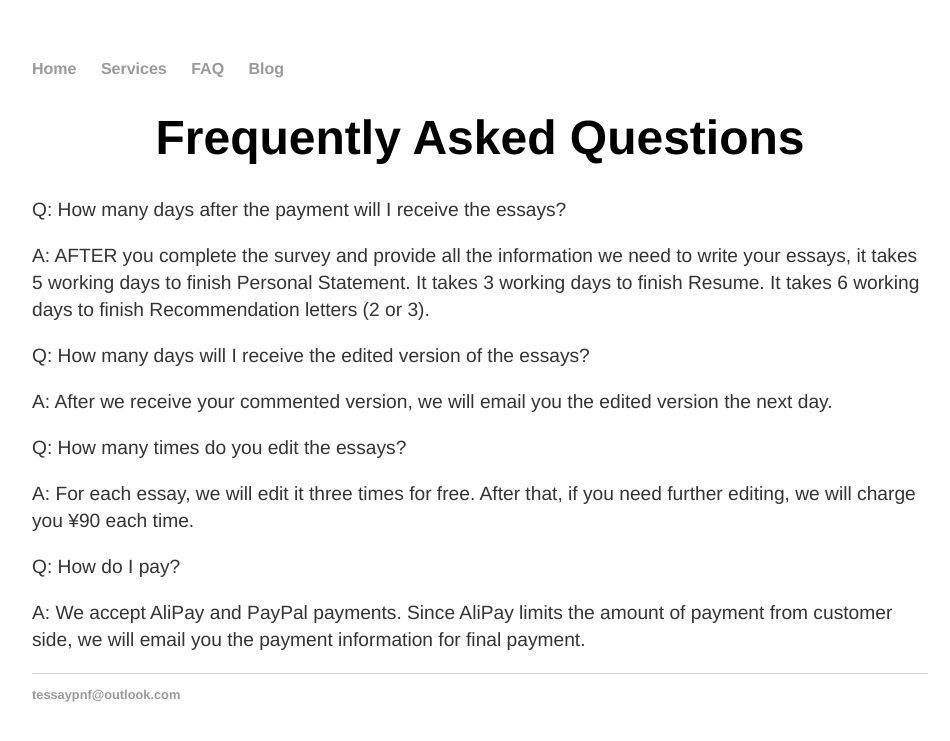
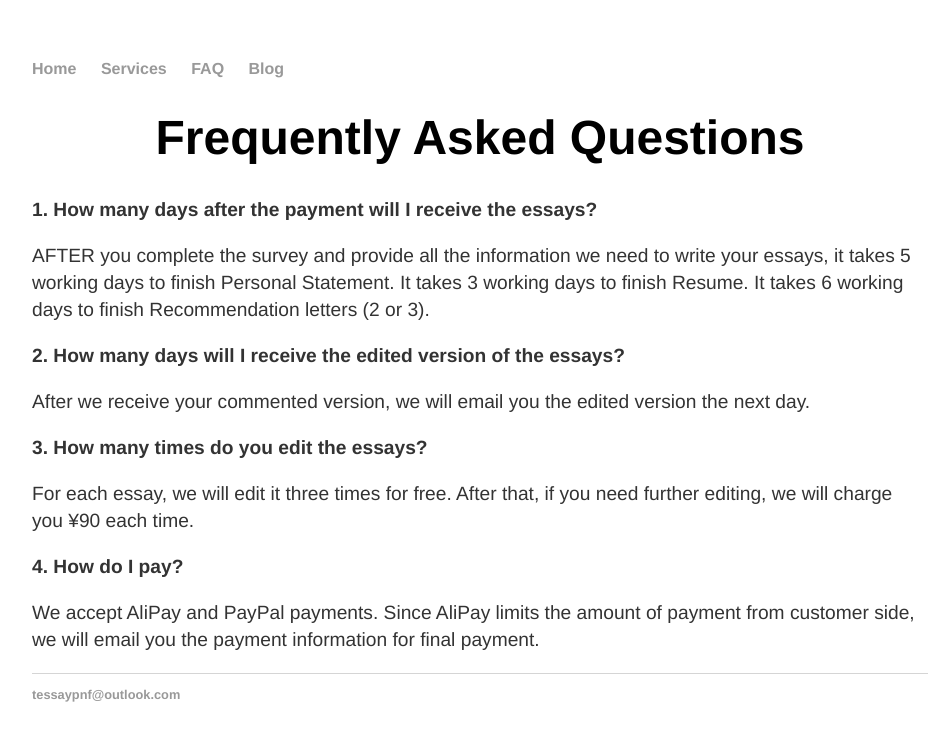
Before and after one commit to RagingTiger/PnFTech.github.io, a Jekyll site: the page built from faq/index.html, in a window 1280 px wide. Shown: the top 741 px of the page, without its empty margins (160-1110 px from the left). Built offline with Jekyll 4.4.1, drawn with Linux system fonts in a browser that asks for light colours.

Commit message:
edited request

```diff
--- a/css/main.css
+++ b/css/main.css
@@ -21,13 +21,13 @@ a:hover {
     color: #FF1493;
 }
 a.colorlink {
-    text-decoration: underline;
+    text-decoration: none;
     color: #FF1493;
 }
 a.button {
-    background-color: green;
+    background-color: #4CAF50;
     color: white;
-    border: 2px solid green;
+    border: 2px solid #4CAF50;
     padding: 10px 20px;
     text-align: center;
     text-decoration: none;
@@ -59,12 +59,12 @@ footer {
 ul.posts {
     margin: 20px auto 40px;
     font-size: 1.5em;
-    line-height: 1.4em;
+    line-height: 1.5em;
 }
 
 ul.posts li {
     list-style: none;
-    font-family: 'Helvetica', 'Arial', 'Sans-Serif';
+    font-family: 'Arial', 'Sans-Serif';
     font-size: 1.5em;
     line-height: 1.4em;
 }
--- a/faq/index.html
+++ b/faq/index.html
@@ -7,22 +7,22 @@ title: PnF
 
 </div><!-- /.blurb -->
 <div class="container">
-	<p>Q: How many days after the payment will I receive the essays?
-	<p>A: AFTER you complete the survey and provide all the
+	<p><b>1. How many days after the payment will I receive the essays?</b></p>
+	<p>AFTER you complete the survey and provide all the
 		information we need to write your essays, it takes 5 working days to
 		finish Personal Statement. It takes 3 working
 		days to finish Resume. It takes 6 working days to finish Recommendation
 		letters (2 or 3).</p>
 
-	<p>Q: How many days will I receive the edited version of the essays?</p>
-	<p>A: After we receive your commented version, we will email you the edited
+	<p><b>2. How many days will I receive the edited version of the essays?</b></p>
+	<p>After we receive your commented version, we will email you the edited
 		version the next day.</p>
 
-	<p>Q: How many times do you edit the essays?</p>
-	<p>A: For each essay, we will edit it three times for free. After that, if you
+	<p><b>3. How many times do you edit the essays?</b></p>
+	<p>For each essay, we will edit it three times for free. After that, if you
 		need further editing, we will charge you ¥90 each time.</p>
 
-	<p>Q: How do I pay?</p>
-	<p>A: We accept AliPay and PayPal payments. Since AliPay limits the amount of
+	<p><b>4. How do I pay?</b></p>
+	<p>We accept AliPay and PayPal payments. Since AliPay limits the amount of
 		payment from customer side, we will email you the payment information for final payment.</p>
 </div>
--- a/services/index.html
+++ b/services/index.html
@@ -61,6 +61,8 @@ title: PnF
 
 		<p>Please refer to the <a class="colorlink" href="/faq">TEssay Service FAQ</a>
 			for complete information on our services.</p>
+		<br>
+		<br>
 		<div class="button">
 			<h3><a class="button" href="/request">Request a Service</a></h3>
 		</div>
```
